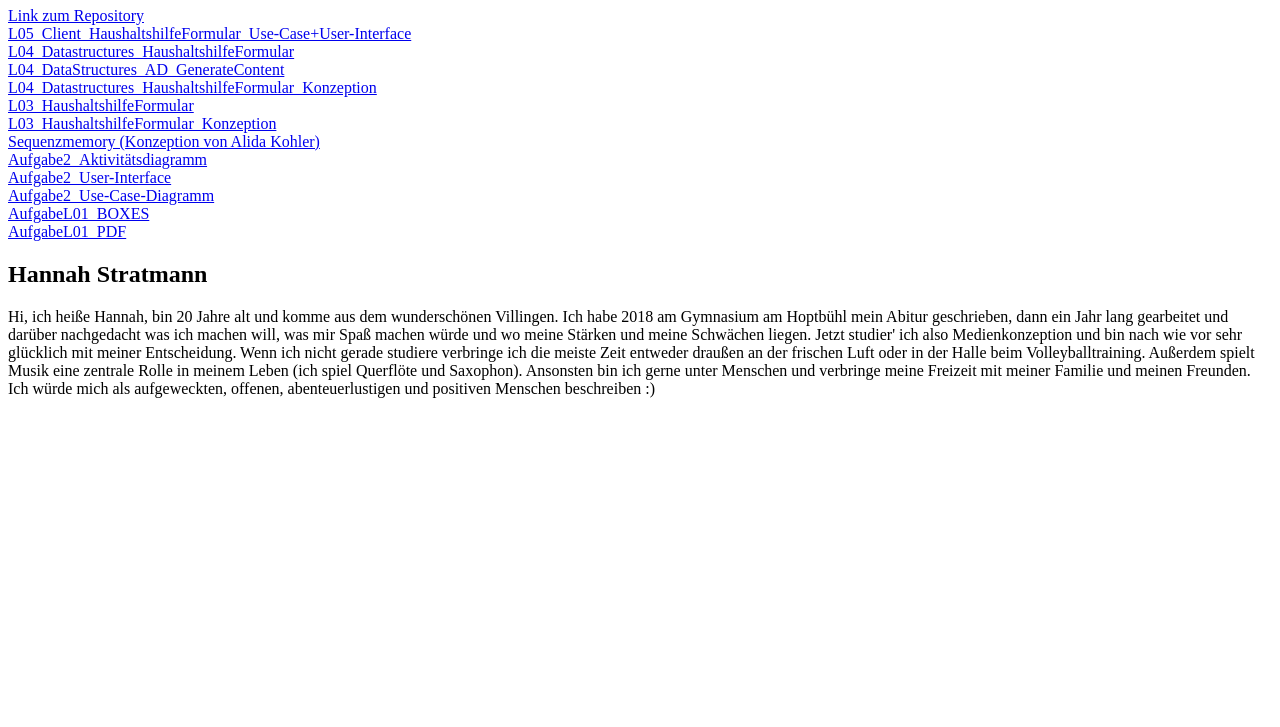
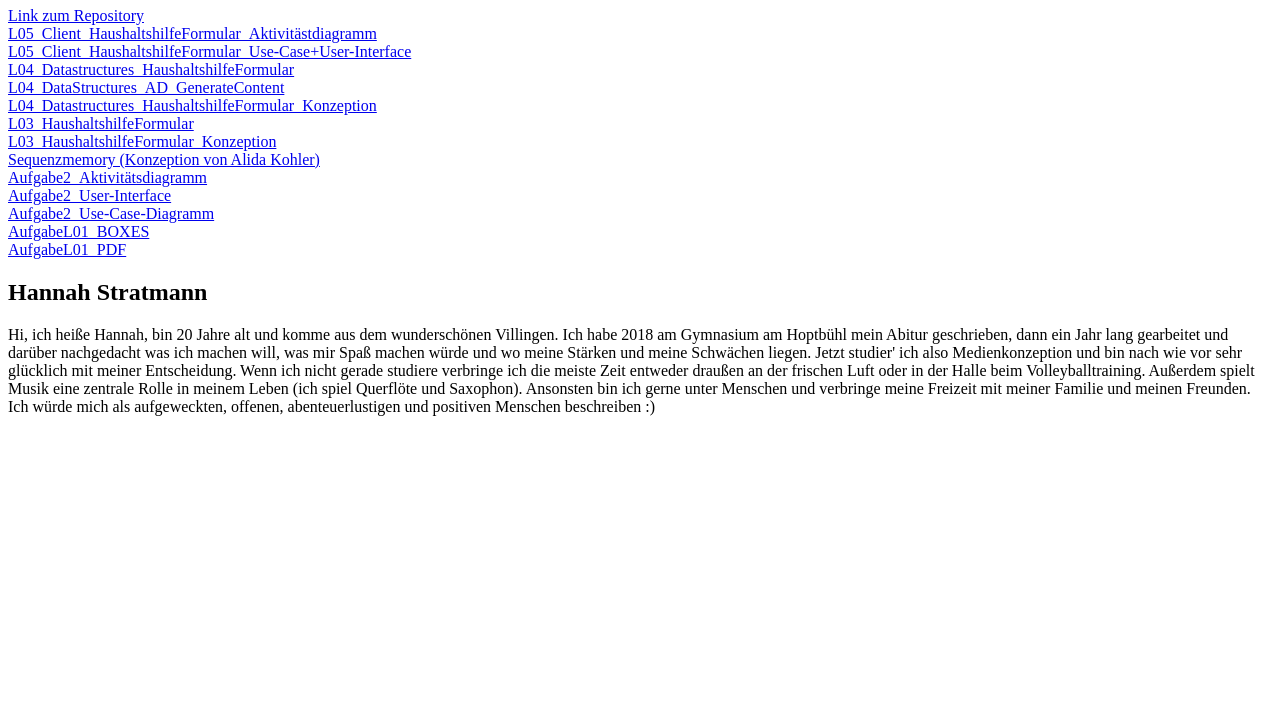
Before and after one commit to Hannah257/EIA2, a plain HTML site: page Steckbrief/steckbrief.htm in a window 1280 px wide. Shown: the part 73-800 px from the top of the page. Drawn offline with Linux system fonts and the light colour scheme.

Commit message:
git commit -m "AD"

```diff
--- a/Steckbrief/steckbrief.htm
+++ b/Steckbrief/steckbrief.htm
@@ -10,6 +10,7 @@
 <h1>Aufgaben</h1>
 <nav><a href="https://github.com/Hannah257/EIA2_SoSe2020" target="_blank">Link zum Repository</a></nav>
 
+<nav><a href="../L05_Client Haushaltshilfe Formular/L05_Konzeption/L05_Aktivitätsdiagramm.pdf" target="_blank">L05_Client_HaushaltshilfeFormular_Aktivitästdiagramm</a></nav>
 <nav><a href="../L05_Client Haushaltshilfe Formular/L05_Konzeption/Konzeption_L05_Client.pdf" target="_blank">L05_Client_HaushaltshilfeFormular_Use-Case+User-Interface</a></nav>
 <nav><a href="../L04_Datastructures Haushaltshilfe Formular/L04.html" target="_blank">L04_Datastructures_HaushaltshilfeFormular</a></nav>
 <nav><a href="../L04_Datastructures Haushaltshilfe Formular/L04_Konzeption/L04_DataStructures_AD_GenerateContent.pdf" target="_blank">L04_DataStructures_AD_GenerateContent</a></nav>
```
Also changed, not shown: L05_Client Haushaltshilfe Formular/L05_Konzeption/L05_Aktivitätsdiagramm(1).jpg (added), L05_Client Haushaltshilfe Formular/L05_Konzeption/L05_Aktivitätsdiagramm(2).jpg (added), 1 other file.
